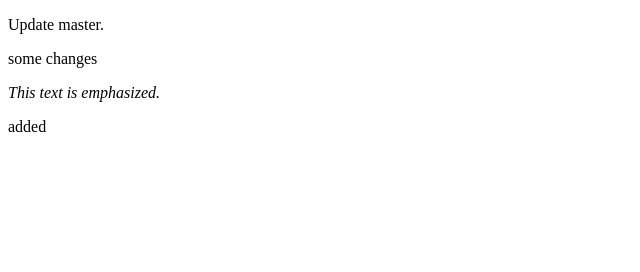
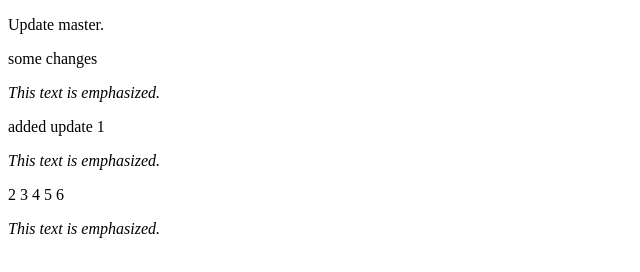
Before and after one commit to ahmednabulsi/TestingGitCommands, a plain HTML site: page index.html in a window 1280 px wide. Shown: the whole page, without its empty margins (0-640 px from the left). Drawn offline with Linux system fonts and the light colour scheme.

Commit message:
rebase master

```diff
--- a/index.html
+++ b/index.html
@@ -6,5 +6,14 @@
 some changes
 <p><em>This text is emphasized.</em></p>
 added
+update 1
+<p><em>This text is emphasized. </em></p>
+2
+3
+4
+5
+6
+<p><em>This text is emphasized.</em></p>
+
 </body>
 </html>
```
